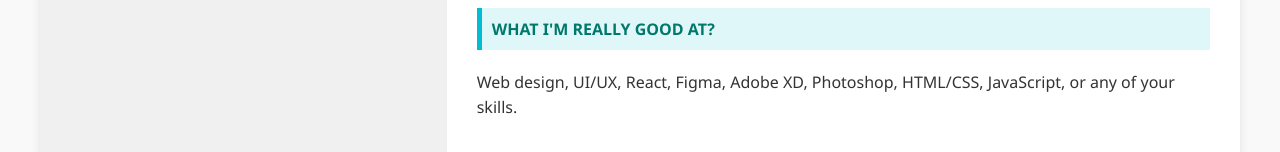
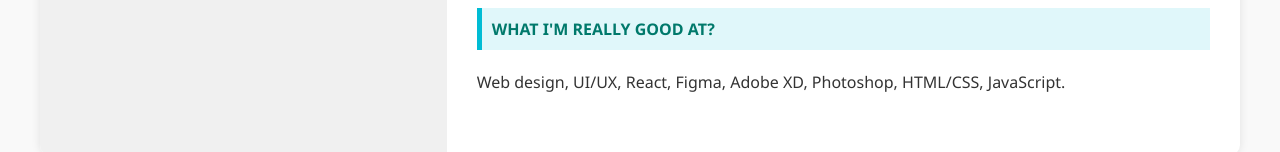
Before and after one commit to remorseazach/Lhorenzzzz, a plain HTML site: page index.html in a window 1280 px wide. Shown: the part 410-562 px from the top of the page. Drawn offline with Linux system fonts and the light colour scheme.

Commit message:
Update index.html

```diff
--- a/index.html
+++ b/index.html
@@ -164,7 +164,7 @@
 
     <div class="section">
       <div class="section-title">WHAT I'M REALLY GOOD AT?</div>
-      <p>Web design, UI/UX, React, Figma, Adobe XD, Photoshop, HTML/CSS, JavaScript, or any of your skills.</p>
+      <p>Web design, UI/UX, React, Figma, Adobe XD, Photoshop, HTML/CSS, JavaScript.</p>
     </div>
   </div>
 </div>
```
